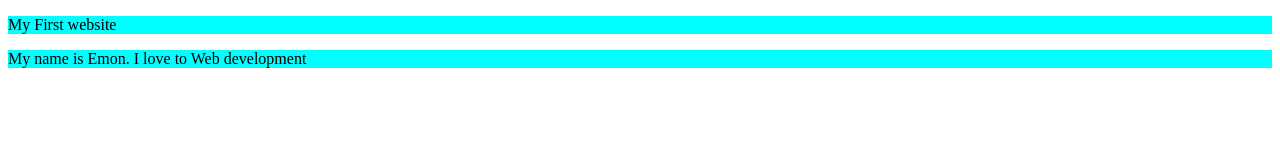
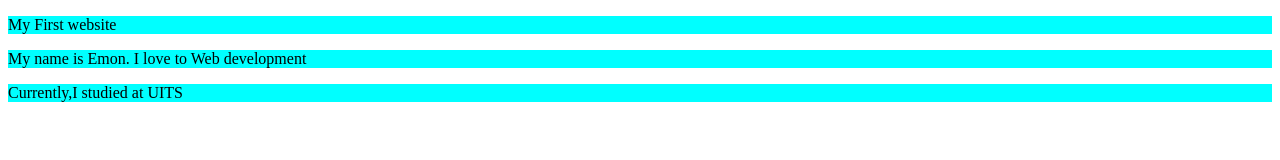
Before and after one commit to EmonHossain12/hello, a plain HTML site: page index.html in a window 1280 px wide. Drawn offline with Linux system fonts and the light colour scheme.

Commit message:
mySecondCommit

```diff
--- a/index.html
+++ b/index.html
@@ -9,5 +9,9 @@
 <body>
        <p>My First website</p>
        <p>My name is Emon. I love to Web development</p>
+
+       <div>
+        <p>Currently,I studied at UITS</p>
+       </div>
 </body>
 </html>
```
